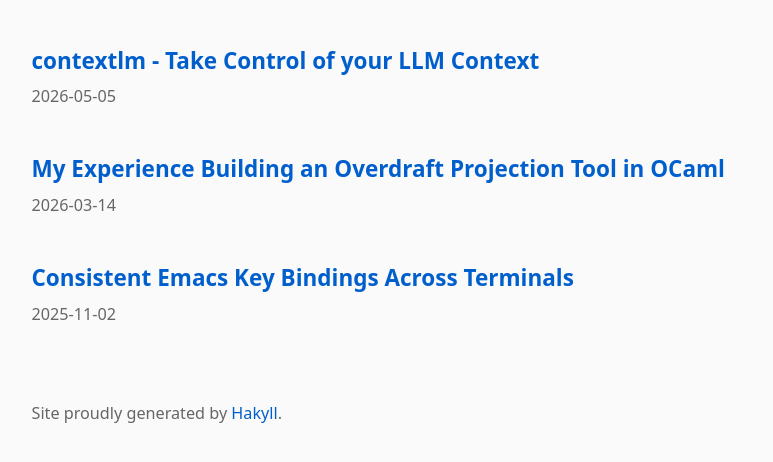
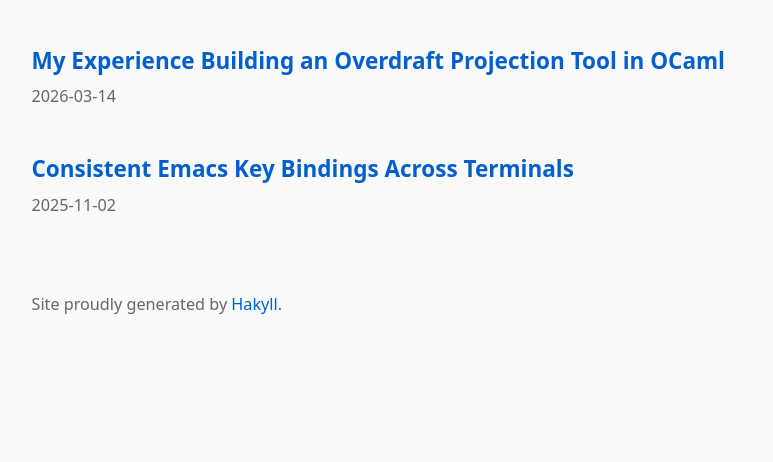
Before and after one commit to adithyaov/adithyaov, a plain HTML site: page docs/index.html in a window 1280 px wide. Shown: the part 90-552 px from the top of the page, without its empty margins (253-1026 px from the left). Drawn offline with Linux system fonts and the light colour scheme.

Commit message:
Regenerate the site

```diff
--- a/docs/index.html
+++ b/docs/index.html
@@ -25,17 +25,6 @@
 
             <main>
                 <ul class="post-list">
-
-    <li class="post-item">
-        <h2 class="post-item-title">
-            <a href="./posts/contextlm%20-%20Take%20Control%20of%20your%20LLM%20Context.html">
-                contextlm - Take Control of your LLM Context
-            </a>
-        </h2>
-        <div class="post-item-meta">
-            2026-05-05
-        </div>
-    </li>
 
     <li class="post-item">
         <h2 class="post-item-title">
```
